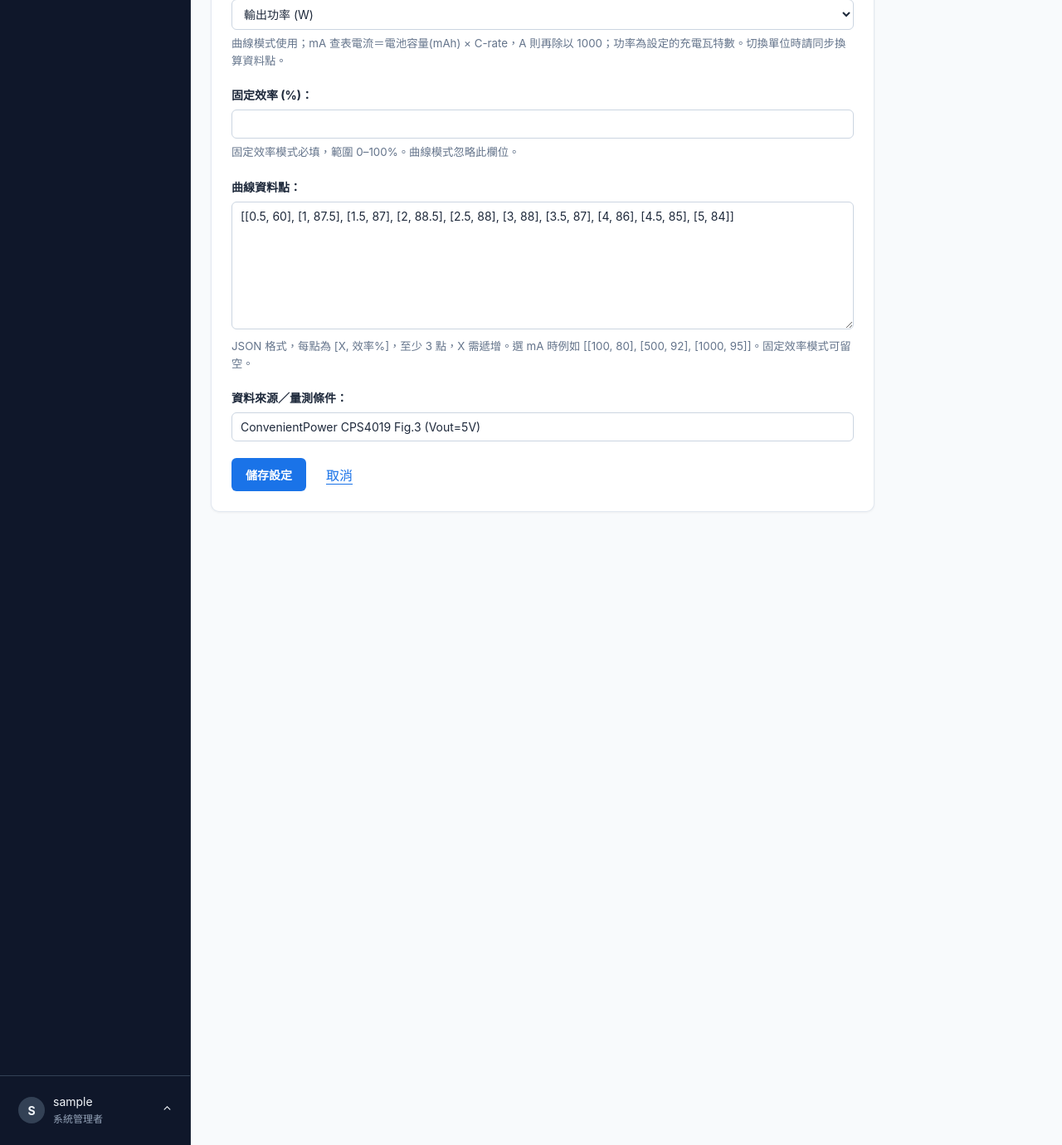
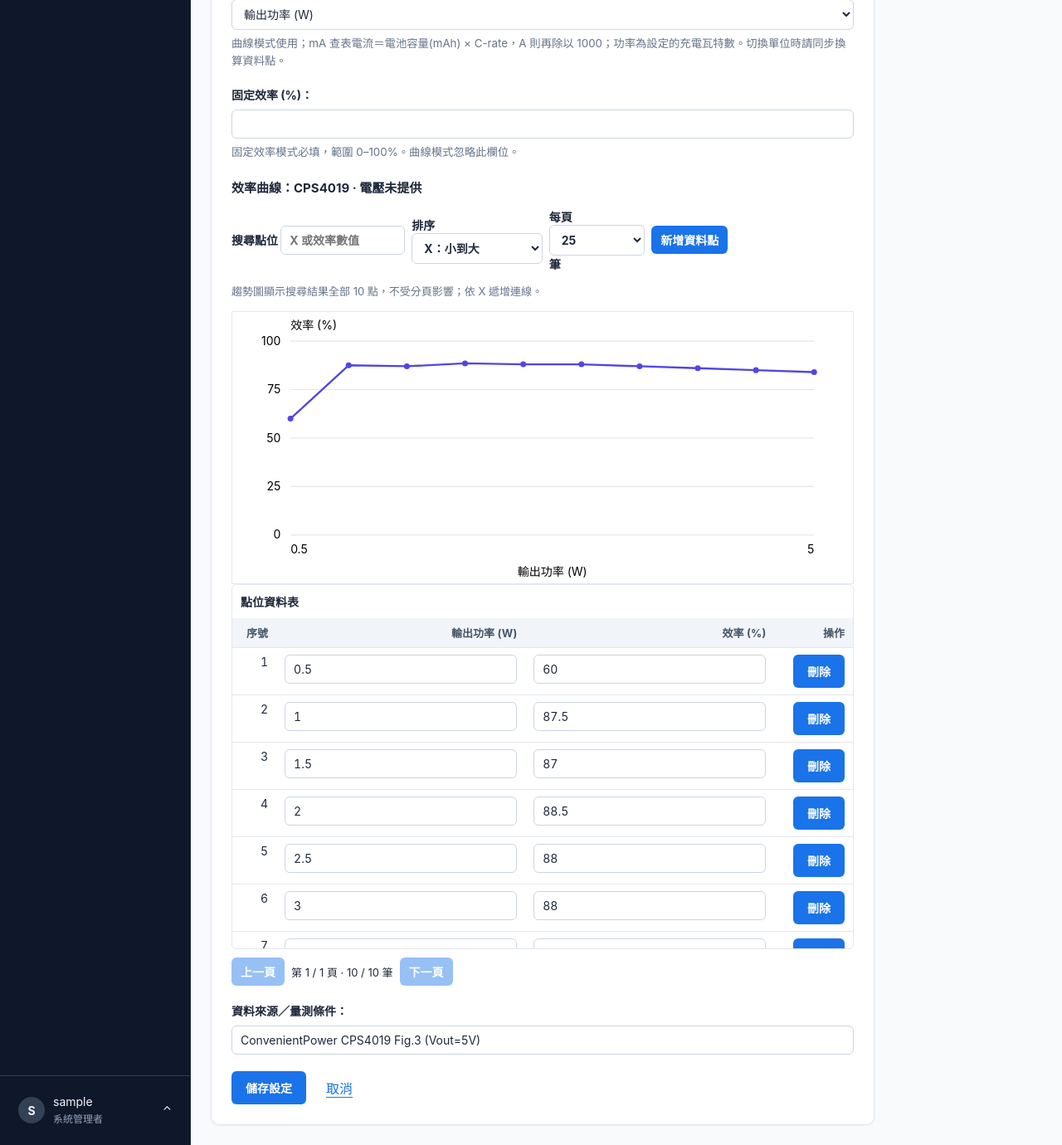
Before and after one commit to JF921020/Qi_System, a Django app: page /ics/rx/1/edit/ in a window 1280 px wide. Shown: the part 657-2037 px from the top of the page at 83% size. Run offline with Django 5.2, Linux system fonts and the light colour scheme; the visitor is signed in with stand-in values (Sample User, id 1); data comes from the database, SQL or seed files in the repository.

Commit message:
新增 IC 曲線資料表編輯與同步趨勢圖
提供點位搜尋、排序、分頁及新增刪除，讓編輯結果同步呈現在趨勢圖。保留完整點位與數值精度，加入前後端回歸測試。

```diff
--- /dev/null
+++ b/apps/ICmanage/static/ICmanage/curve-workbench.js
@@ -0,0 +1,135 @@
+(() => {
+    function initialize(section) {
+        const editable = section.dataset.editable === 'true';
+        const form = editable ? section.closest('form') : null;
+        const field = editable ? form.elements.namedItem('points') : null;
+        const find = selector => section.querySelector(selector);
+        let points;
+        try {
+            points = JSON.parse(editable ? field.value || '[]' : find('script').textContent);
+            if (!Array.isArray(points) || !points.every(point => Array.isArray(point) && point.length === 2 &&
+                point.every(value => value === null || typeof value === 'number'))) return;
+        } catch { return; } // Invalid JSON remains available in the original field for repair.
+        const query = find('[data-query]');
+        const sort = find('[data-sort]');
+        const size = find('[data-size]');
+        const body = find('tbody');
+        const chart = find('svg');
+        let page = 0;
+        const axisLabel = () => editable ? form.elements.namedItem('axis').selectedOptions[0].textContent : section.dataset.axis;
+        const selected = () => points.map((point, index) => ({point, index})).filter(({point}) =>
+            point.some(value => String(value ?? '').includes(query.value.trim())));
+        function svg(tag, attrs, text) {
+            const node = document.createElementNS('http://www.w3.org/2000/svg', tag);
+            Object.entries(attrs).forEach(([key, value]) => node.setAttribute(key, value));
+            if (text !== undefined) node.textContent = text;
+            chart.appendChild(node);
+            return node;
+        }
+        function draw() {
+            const model = editable ? form.elements.namedItem('model_number').value : section.dataset.model;
+            const voltage = editable ? form.elements.namedItem('voltage').value : section.dataset.voltage;
+            const title = `${model} · ${voltage === '' ? '電壓未提供' : voltage + ' V'}`;
+            find('[data-title]').textContent = title;
+            chart.setAttribute('aria-label', `${title}；${axisLabel()} 對效率 (%) 趨勢圖`);
+            chart.replaceChildren();
+            const data = selected().map(({point}) => point).sort((a, b) => a[0] - b[0]);
+            const valid = data.every(([x, y]) => Number.isFinite(x) && Number.isFinite(y) && x >= 0 && x <= 1000000 && y >= 0 && y <= 100);
+            const hideChart = !data.length || !valid;
+            chart.toggleAttribute('hidden', hideChart);
+            find('[data-chart-note]').textContent = !valid ? '含空白或無效數值，請修正資料點後再顯示趨勢圖。' :
+                !data.length ? '沒有可繪製的資料點。' : `趨勢圖顯示搜尋結果全部 ${data.length} 點，不受分頁影響；依 X 遞增連線。`;
+            if (hideChart) return;
+            const low = data[0][0], high = data[data.length - 1][0];
+            const x = value => high === low ? 340 : 60 + (value - low) / (high - low) * 540;
+            const y = value => 230 - value * 2;
+            [0, 25, 50, 75, 100].forEach(value => {
+                svg('line', {x1: 60, y1: y(value), x2: 600, y2: y(value), stroke: '#e2e8f0'});
+                svg('text', {x: 50, y: y(value) + 4, 'text-anchor': 'end', 'font-size': 12}, String(value));
+            });
+            svg('text', {x: 60, y: 18, 'font-size': 12}, '效率 (%)');
+            svg('text', {x: 60, y: 249, 'font-size': 12}, String(low));
+            svg('text', {x: 600, y: 249, 'text-anchor': 'end', 'font-size': 12}, String(high));
+            svg('text', {x: 330, y: 272, 'text-anchor': 'middle', 'font-size': 12}, axisLabel());
+            svg('polyline', {points: data.map(point => `${x(point[0])},${y(point[1])}`).join(' '), fill: 'none', stroke: '#4f46e5', 'stroke-width': 2});
+            // Dense curves retain every line vertex; individual values remain in the paged table.
+            if (data.length <= 300) data.forEach(point => {
+                const dot = svg('circle', {cx: x(point[0]), cy: y(point[1]), r: 3, fill: '#4f46e5'});
+                const tooltip = document.createElementNS('http://www.w3.org/2000/svg', 'title');
+                tooltip.textContent = `${axisLabel()}: ${point[0]}；效率: ${point[1]}%`;
+                dot.appendChild(tooltip);
+            });
+        }
+        function render() {
+            const [column, direction] = sort.value.split('-');
+            const matches = selected();
+            matches.sort((a, b) => {
+                if (a.point[column] === null || b.point[column] === null) return Number(b.point[column] === null) - Number(a.point[column] === null);
+                return (a.point[column] - b.point[column]) * (direction === 'asc' ? 1 : -1);
+            });
+            const pages = Math.max(1, Math.ceil(matches.length / Number(size.value)));
+            page = Math.min(page, pages - 1);
+            body.replaceChildren();
+            matches.slice(page * Number(size.value), (page + 1) * Number(size.value)).forEach(({point, index}) => {
+                const row = body.insertRow();
+                row.insertCell().textContent = index + 1;
+                point.forEach((value, columnIndex) => {
+                    const cell = row.insertCell();
+                    if (!editable) { cell.textContent = value; return; }
+                    const input = document.createElement('input');
+                    input.type = 'number'; input.step = 'any'; input.value = value ?? '';
+                    input.setAttribute('aria-label', `第 ${index + 1} 點 ${columnIndex ? '效率 (%)' : axisLabel()}`);
+                    input.addEventListener('input', () => {
+                        point[columnIndex] = input.value === '' || !Number.isFinite(input.valueAsNumber) ? null : input.valueAsNumber;
+                        draw();
+                    });
+                    cell.appendChild(input);
+                });
+                if (editable) {
+                    const remove = document.createElement('button');
+                    remove.type = 'button'; remove.textContent = '刪除';
+                    remove.setAttribute('aria-label', `刪除第 ${index + 1} 點`);
+                    remove.addEventListener('click', () => { points.splice(index, 1); render(); });
+                    row.insertCell().appendChild(remove);
+                }
+            });
+            find('[data-axis-heading]').textContent = axisLabel();
+            Array.from(find('thead tr').cells).forEach((heading, index) => {
+                heading.setAttribute('aria-sort', index === Number(column) + 1 ? (direction === 'asc' ? 'ascending' : 'descending') : 'none');
+            });
+            find('[data-status]').textContent = matches.length ? `第 ${page + 1} / ${pages} 頁 · ${matches.length} / ${points.length} 筆` : '沒有符合的資料點。';
+            find('[data-prev]').disabled = page === 0;
+            find('[data-next]').disabled = page >= pages - 1;
+            draw();
+        }
+        query.addEventListener('input', () => { page = 0; render(); });
+        [sort, size].forEach(control => control.addEventListener('change', () => { page = 0; render(); }));
+        find('[data-prev]').addEventListener('click', () => { page--; render(); });
+        find('[data-next]').addEventListener('click', () => { page++; render(); });
+        if (editable) {
+            find('[data-add]').addEventListener('click', () => {
+                points.unshift([null, null]); page = 0; query.value = ''; sort.value = '0-asc'; render();
+                body.querySelector('input')?.focus();
+            });
+            form.elements.namedItem('axis').addEventListener('change', render);
+            ['model_number', 'voltage'].forEach(name => form.elements.namedItem(name).addEventListener('input', draw));
+            const mode = form.elements.namedItem('mode');
+            mode.addEventListener('change', () => { render(); section.hidden = mode.value !== 'curve'; });
+            section.hidden = mode.value !== 'curve';
+            form.addEventListener('submit', () => {
+                field.value = JSON.stringify(mode.value === 'fixed' ? [] : [...points].sort((a, b) => a[0] - b[0]));
+            });
+            form.querySelector('[data-points-json]').hidden = true;
+        }
+        section.querySelectorAll('.curve-controls').forEach(control => { control.hidden = false; });
+        render();
+    }
+    document.querySelectorAll('.curve-workbench').forEach(section => {
+        const details = section.closest('details');
+        if (!details || details.open) { initialize(section); return; }
+        const open = () => {
+            if (details.open) { initialize(section); details.removeEventListener('toggle', open); }
+        };
+        details.addEventListener('toggle', open);
+    });
+})();
--- a/apps/ICmanage/static/ICmanage/ic-manager.css
+++ b/apps/ICmanage/static/ICmanage/ic-manager.css
@@ -48,6 +48,21 @@ small { display: block; color: var(--text-muted); margin-top: 6px; line-height:
 details { margin-top: 10px; }
 summary { cursor: pointer; color: var(--primary); }
 pre { white-space: pre-wrap; overflow-wrap: anywhere; }
+.curve-workbench { margin-top: 16px; min-width: 300px; }
+.curve-workbench [hidden] { display: none; }
+.curve-workbench h3 { font-size: 15px; overflow-wrap: anywhere; }
+.curve-controls { display: flex; flex-wrap: wrap; align-items: center; gap: 8px; margin: 10px 0; font-size: 13px; }
+.curve-controls label { margin: 0; }
+.curve-controls input { max-width: 150px; }
+.curve-controls button { padding: 6px 10px; }
+.curve-controls button:disabled { opacity: .45; cursor: default; }
+.curve-chart { display: block; width: 100%; min-width: 300px; background: white; border: 1px solid var(--border-color); }
+.curve-scroll { max-height: 440px; overflow: auto; border: 1px solid var(--border-color); border-radius: 6px; }
+.curve-table { min-width: 300px; font-variant-numeric: tabular-nums; }
+.curve-table caption { padding: 10px; text-align: left; font-weight: 600; }
+.curve-table th { position: sticky; top: 0; }
+.curve-table td, .curve-table th { padding: 8px 10px; text-align: right; }
+.curve-table input { min-width: 110px; }
 @media (max-width: 760px) {
     .ic-manager { display: block; height: auto; min-height: 100vh; overflow: auto; }
     .nav-sidebar { width: 100%; }
--- /dev/null
+++ b/apps/ICmanage/templates/ICmanage/curve_workbench.html
@@ -0,0 +1,21 @@
+{% load l10n %}
+<section class="curve-workbench" data-editable="{% if editable %}true{% else %}false{% endif %}" data-axis="{{ item.get_axis_display }}" data-model="{{ item.model_number }}" data-voltage="{{ item.voltage|default_if_none:''|unlocalize }}">
+    {% if not editable %}{{ item.points|json_script:item.code }}{% endif %}
+    <h3>效率曲線：<span data-title>{{ item.model_number }} · {% if item.voltage != None %}{{ item.voltage|unlocalize }} V{% else %}電壓未提供{% endif %}</span></h3>
+    <div class="curve-controls" hidden>
+        <label>搜尋點位 <input data-query type="search" placeholder="X 或效率數值"></label>
+        <label>排序 <select data-sort><option value="0-asc">X：小到大</option><option value="0-desc">X：大到小</option><option value="1-asc">效率：低到高</option><option value="1-desc">效率：高到低</option></select></label>
+        <label>每頁 <select data-size><option>10</option><option selected>25</option><option>50</option><option>100</option></select> 筆</label>
+        {% if editable %}<button type="button" data-add>新增資料點</button>{% endif %}
+    </div>
+    <p class="hint" data-chart-note role="status"></p>
+    <svg class="curve-chart" viewBox="0 0 640 280" role="img" aria-label="效率曲線趨勢圖" hidden></svg>
+    <div class="curve-scroll" tabindex="0" role="region" aria-label="效率曲線點位表">
+        <table class="curve-table"><caption>點位資料表</caption>
+            <thead><tr><th scope="col">序號</th><th scope="col" data-axis-heading>{{ item.get_axis_display }}</th><th scope="col">效率 (%)</th>{% if editable %}<th scope="col">操作</th>{% endif %}</tr></thead>
+            <tbody>{% if not editable %}{% for point in item.points %}<tr><td>{{ forloop.counter }}</td><td>{{ point.0|unlocalize }}</td><td>{{ point.1|unlocalize }}</td></tr>{% endfor %}{% endif %}</tbody>
+        </table>
+    </div>
+    <div class="curve-controls" hidden><button type="button" data-prev>上一頁</button><span data-status role="status" aria-live="polite"></span><button type="button" data-next>下一頁</button></div>
+    <noscript><p class="hint">趨勢圖與表格互動需要 JavaScript；編輯可使用原始資料欄位。</p></noscript>
+</section>
--- a/apps/ICmanage/templates/ICmanage/ic_form.html
+++ b/apps/ICmanage/templates/ICmanage/ic_form.html
@@ -1,4 +1,5 @@
 {% extends 'ICmanage/ic_base.html' %}
+{% load static %}
 {% block content %}
 <p class="eyebrow">{{ title }} / NAMED SETTINGS</p>
 <h1>編輯 {{ title }} 設定</h1>
@@ -6,7 +7,11 @@
 <form class="editor" method="post">
     {% csrf_token %}
     {{ form.non_field_errors }}
-    {% for field in form %}<div class="field">{{ field.label_tag }}{{ field }}{{ field.errors }}{% if field.help_text %}<small>{{ field.help_text }}</small>{% endif %}</div>{% endfor %}
+    {% for field in form %}<div class="field">
+        {% if field.name == 'points' %}{% include 'ICmanage/curve_workbench.html' with editable=True %}{% endif %}
+        <div {% if field.name == 'points' %}data-points-json{% endif %}>{{ field.label_tag }}{{ field }}{% if field.help_text %}<small>{{ field.help_text }}</small>{% endif %}</div>{{ field.errors }}
+    </div>{% endfor %}
     <div class="actions"><button type="submit">儲存設定</button><a href="{% url 'ICmanage:ic-list' kind %}">取消</a></div>
 </form>
+<script src="{% static 'ICmanage/curve-workbench.js' %}" defer></script>
 {% endblock %}
--- a/apps/ICmanage/templates/ICmanage/ic_list.html
+++ b/apps/ICmanage/templates/ICmanage/ic_list.html
@@ -22,11 +22,12 @@
 <tbody>{% for item in items %}<tr data-ic-row data-name="{{ item.name }}" data-updated="{{ item.updated_at|date:'U' }}">
     <td data-sort="{{ item.name }} {{ item.model_number }}"><strong>{{ item.name }}</strong><small>{{ item.model_number }}</small></td>
     <td data-sort="{{ item.get_mode_display }} {% if item.mode == 'fixed' %}{{ item.efficiency|floatformat:'1' }}%{% else %}{{ item.get_axis_display }} · {{ item.points|length }} 點{% endif %}">{{ item.get_mode_display }}<small>{% if item.mode == 'fixed' %}{{ item.efficiency|floatformat:"1" }}%{% else %}{{ item.get_axis_display }} · {{ item.points|length }} 點{% endif %}</small></td>
-    <td data-sort="{{ item.source }}">{{ item.source|default:'—' }}{% if item.mode == 'curve' %}<details><summary>查看曲線資料</summary><pre>{{ item.points }}</pre></details>{% endif %}</td>
+    <td data-sort="{{ item.source }} {{ item.voltage|default_if_none:'' }}">{{ item.source|default:'—' }}{% if item.mode == 'curve' %}<details><summary>查看曲線資料與趨勢圖</summary>{% include 'ICmanage/curve_workbench.html' %}</details>{% endif %}</td>
     <td><time datetime="{{ item.updated_at|date:'c' }}">{{ item.updated_at|date:'Y-m-d H:i:s' }}</time></td>
     <td>{% if user.is_staff %}<a href="{% url 'ICmanage:ic-edit' kind item.pk %}">編輯</a> <a class="danger" href="{% url 'ICmanage:ic-delete' kind item.pk %}">刪除</a>{% else %}僅供檢視{% endif %}</td>
 </tr>{% endfor %}<tr id="ic-empty" {% if items %}hidden{% endif %}><td colspan="5">尚無 IC 設定，請匯入效率資料。</td></tr></tbody>
 </table></div>
 <p class="hint">曲線以線性插值計算；超過取樣範圍使用端點效率，計算結果會顯示提示。</p>
 <script src="{% static 'ICmanage/ic-list.js' %}" defer></script>
+<script src="{% static 'ICmanage/curve-workbench.js' %}" defer></script>
 {% endblock %}
```
Also changed, not shown: apps/ICmanage/test_tasks.py (+52 -1 lines), apps/ICmanage/testdata/curve_workbench.cjs (added, +68 -0 lines).
